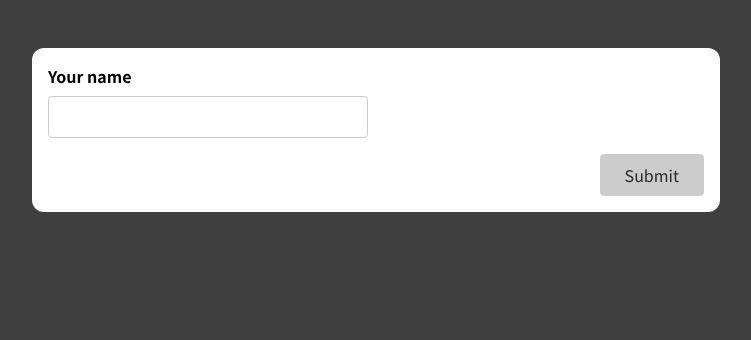
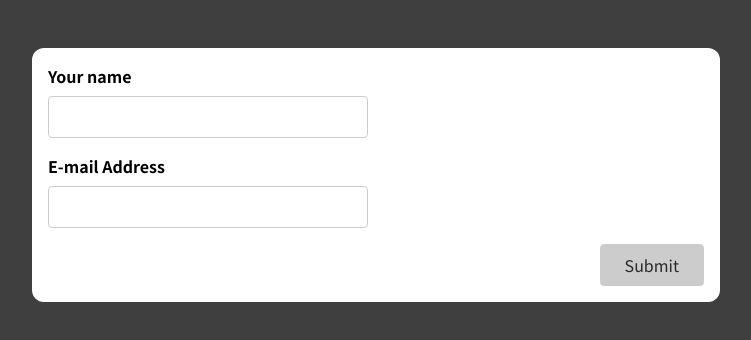
Before and after one commit to MS-D-rei/React_FormInput_Practice, a React (Vite) app: page / in a window 1280 px wide. Shown: the top 340 px of the page, without its empty margins (264-1015 px from the left). Built offline with nearby package versions, Linux system fonts and the light colour scheme.

Commit message:
add email input in SimpleInput

```diff
--- a/src/components/SimpleInput.tsx
+++ b/src/components/SimpleInput.tsx
@@ -22,10 +22,16 @@ function SimpleInput() {
   // const [isValidEnteredName, setIsValidEnteredName] = useState(false);
   const [isTouchedEnteredName, setIsTouchedEnteredName] = useState(false);
   // const [isValidForm, setIsValidForm] = useState(false);
+  const [enteredEmail, setEnteredEmail] = useState('');
+  const [isTouchedEnteredEmail, setIsTouchedEnteredEmail] = useState(false);
 
   /* isValidEnteredName is derived from enteredName. When enteredName state is changed,
   isValidEnteredName is also re-evaluated */
   const isValidEnteredName = enteredName.trim().length !== 0;
+
+  const emailRegEx =
+    /(?:[a-z0-9!#$%&'*+/=?^_`{|}~-]+(?:\.[a-z0-9!#$%&'*+/=?^_`{|}~-]+)*|"(?:[\x01-\x08\x0b\x0c\x0e-\x1f\x21\x23-\x5b\x5d-\x7f]|\\[\x01-\x09\x0b\x0c\x0e-\x7f])*")@(?:(?:[a-z0-9](?:[a-z0-9-]*[a-z0-9])?\.)+[a-z0-9](?:[a-z0-9-]*[a-z0-9])?|\[(?:(?:25[0-5]|2[0-4][0-9]|[01]?[0-9][0-9]?)\.){3}(?:25[0-5]|2[0-4][0-9]|[01]?[0-9][0-9]?|[a-z0-9-]*[a-z0-9]:(?:[\x01-\x08\x0b\x0c\x0e-\x1f\x21-\x5a\x53-\x7f]|\\[\x01-\x09\x0b\x0c\x0e-\x7f])+)\])/;
+  const isValidEnteredEmail = enteredEmail.trim().match(emailRegEx);
 
   // useEffect(() => {
   //   if (isValidEnteredName) {
@@ -37,7 +43,7 @@ function SimpleInput() {
 
   /* isValidForm is derived from isValidEnteredName, there is no advantage from useEffect */
   let isValidForm = false;
-  if (isValidEnteredName) {
+  if (isValidEnteredName && isValidEnteredEmail) {
     isValidForm = true;
   }
 
@@ -51,6 +57,16 @@ function SimpleInput() {
     setIsTouchedEnteredName(true);
   };
 
+  const emailInputChangeHandler = (
+    event: React.ChangeEvent<HTMLInputElement>
+  ) => {
+    setEnteredEmail(event.target.value);
+  };
+
+  const emailInputBlurHandler = () => {
+    setIsTouchedEnteredEmail(true);
+  };
+
   const formSubmitHandler = (event: React.FormEvent<HTMLFormElement>) => {
     event.preventDefault();
     console.log(`State: ${enteredName}`);
@@ -58,17 +74,24 @@ function SimpleInput() {
     setIsTouchedEnteredName(true);
   };
 
-  const controlDivClassName =
+  const nameControlDivClassName =
     !isValidEnteredName && isTouchedEnteredName ? 'invalid' : '';
+
+  const emailControlDivClassName = !isValidEnteredEmail && isTouchedEnteredEmail ? 'invalid' : '';
 
   const nameValidationErrorMessage = !isValidEnteredName &&
     isTouchedEnteredName && (
       <SimpleInputErrorTextP>Name must not be empty.</SimpleInputErrorTextP>
     );
 
+  const emailValidationErrorMessage = !isValidEnteredEmail &&
+    isTouchedEnteredEmail && (
+      <SimpleInputErrorTextP>Please enter valid email.</SimpleInputErrorTextP>
+    );
+
   return (
     <form onSubmit={formSubmitHandler}>
-      <SimpleInputControlDiv className={controlDivClassName}>
+      <SimpleInputControlDiv className={nameControlDivClassName}>
         <SimpleInputLabel htmlFor="name">Your name</SimpleInputLabel>
         <SimpleInputInput
           ref={nameInputRef}
@@ -80,6 +103,17 @@ function SimpleInput() {
         />
         {nameValidationErrorMessage}
       </SimpleInputControlDiv>
+      <SimpleInputControlDiv className={emailControlDivClassName}>
+        <SimpleInputLabel htmlFor="email">E-mail Address</SimpleInputLabel>
+        <SimpleInputInput
+          type="email"
+          id="email"
+          value={enteredEmail}
+          onChange={emailInputChangeHandler}
+          onBlur={emailInputBlurHandler}
+        />
+        {emailValidationErrorMessage}
+      </SimpleInputControlDiv>
       <SimpleInputActionsDiv>
         <SimpleInputButton disabled={!isValidForm}>Submit</SimpleInputButton>
       </SimpleInputActionsDiv>
```
